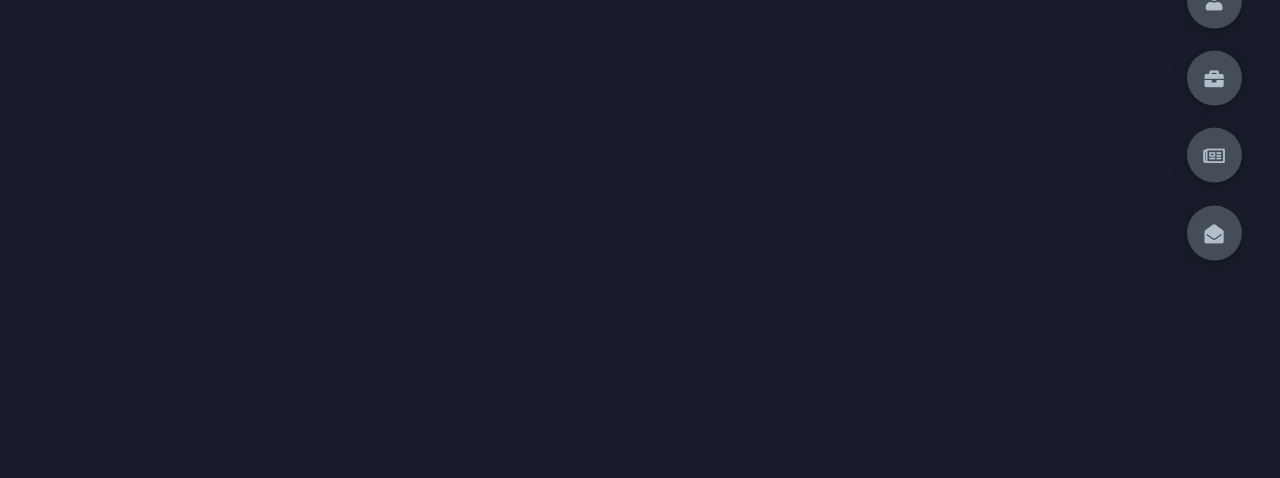
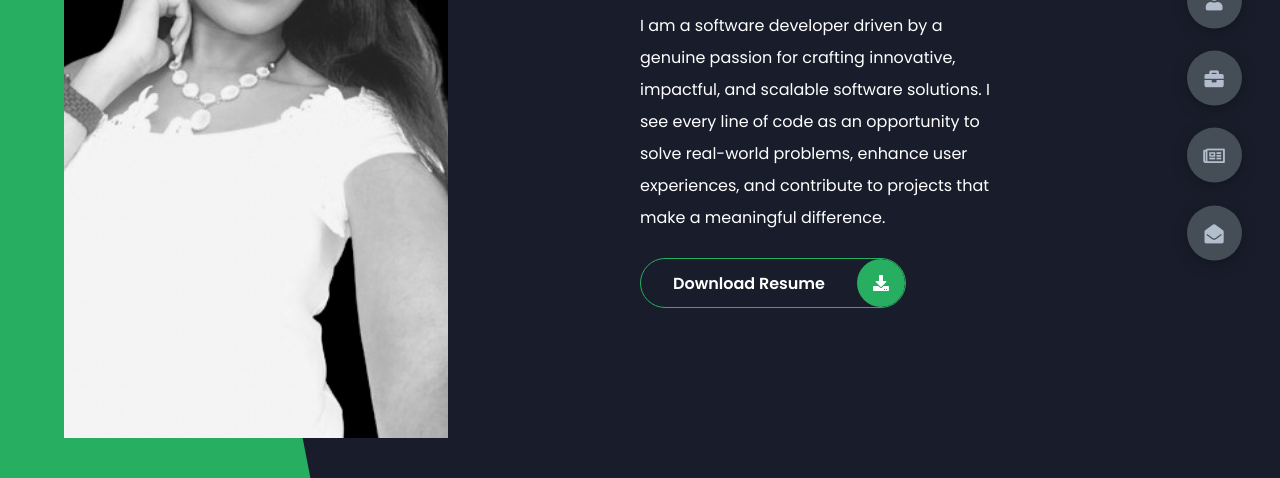
Before and after one commit to le00000000/Portfolio, a plain HTML site: page index.html in a window 1280 px wide. Shown: the part 322-800 px from the top of the page. Drawn offline with nearby package versions, Linux system fonts and the light colour scheme; files that its build step writes are made by us from their sources.

Commit message:
populated the home section

```diff
--- a/index.html
+++ b/index.html
@@ -12,7 +12,34 @@
 </head>
 <body class="main-content">
     <header class="section sec1 header active" id="home">
-
+        <div class="header-content">
+            <div class="left-header">
+                <div class="h-shape"></div>
+                <div class="image">
+                    <img src="img/hero.png" alt="">
+                </div>
+            </div>
+            <div class="right-header">
+                <h1 class="name">
+                    Hi, I'm <span>Annette Wangechi.</span>
+                    A Software Developer.
+                </h1>
+                <p>
+                    I am a software developer driven by a genuine
+                    passion for crafting innovative, impactful, and
+                    scalable software solutions. I see every line of
+                    code as an opportunity to solve real-world problems,
+                    enhance user experiences, and contribute to projects
+                    that make a meaningful difference.
+                </p>
+                <div class="btn-con">
+                    <a href="" class="main-btn">
+                        <span class="btn-text">Download Resume</span>
+                        <span class="btn-icon"><i class="fas fa-download"></i></span>
+                    </a>
+                </div>
+            </div>
+        </div>
     </header>
     <main>
         <section class="section sec2 about" id="about"></section>
--- a/styles/styles.scss
+++ b/styles/styles.scss
@@ -24,7 +24,7 @@
 body{
     background-color: var(--color-primary);
     font-family: 'Poppins', sans-serif;
-    font-size: 1.1rem;
+    font-size: 1.0rem;
     color: var(--color-white);
     transition: all .4s ease-in-out;
 }
@@ -64,25 +64,21 @@ section{
 .sec2{
     display: none;
     transform: translateY(0) scale(1);
-    background: slateblue;
 }
 
 .sec3{
     display: none;
     transform: translateY(0) scale(1);
-    background: sienna;
 }
 
 .sec4{
     display: none;
     transform: translateY(0) scale(1);
-    background: turquoise;
 }
 
 .sec5{
     display: none;
     transform: translateY(0) scale(1);
-    background: chartreuse;
 }
 
 .active{
@@ -135,3 +131,110 @@ section{
         }
     }
 }
+
+
+/*Header-content*/
+.header-content{
+    display: grid;
+    grid-template-columns: repeat(2, 1fr);
+    height: 100%;
+    .left-header{
+        display: flex;
+        align-items: center;
+        position: relative;
+        .h-shape{
+            transition: all .4s ease-in-out;
+            width: 97%;
+            height: 100%;
+            background-color: var(--color-secondary);
+            position: absolute;
+            left: 0;
+            top: 0;
+            z-index: -1;
+            clip-path: polygon(0 0, 25% 0, 50% 100%, 0% 100%);
+        }
+        .image{
+            border-radius: var(--br-sm-2);
+            height: 90%;
+            width: 60%;
+            margin-left: 4rem;
+            background-color: var(--color-black);
+            transition: all .4s ease-in-out;
+            img{
+                width: 100%;
+                height: 100%;
+                object-fit: cover;
+                transition: all .4s ease-in-out;
+                filter: grayscale(100%);
+                &:hover{
+                    filter: grayscale(0);
+                }
+            }
+        }
+    }
+    .right-header{
+        display: flex;
+        flex-direction: column;
+        justify-content: center;
+        padding-right: 18rem;
+        .name{
+            font-size: 1.9rem;
+            span{
+                color: var(--color-secondary);
+            }
+        }
+        p{
+            margin: 1.5rem 0;
+            line-height: 2rem;
+        }
+    }
+  }
+
+
+  /*Independent component*/
+  .btn-con{
+    display: flex;
+    align-self: flex-start;
+  }
+  .main-btn{
+    border-radius: 30px;
+    color: inherit;
+    font-weight: 600;
+    position: relative;
+    border: 1px solid var(--color-secondary);
+    display: flex;
+    align-self: flex-start;
+    display: flex;
+    align-items: center;
+    overflow: hidden;
+    .btn-text{
+        padding: 0 2rem;
+    }
+    .btn-icon{
+        background-color: var(--color-secondary);
+        display: flex;
+        align-items: center;
+        justify-content: center;
+        border-radius: 50%;
+        padding: 1rem;
+    }
+    &::before{
+        content: '';
+        position: absolute;
+        top: 0;
+        right: 0;
+        transform: translateX(100%);
+        transition: all .4s ease-in-out;
+        z-index: -1;
+    }
+    &:hover{
+        transition: all .4s ease-in-out;
+        &::before{
+            width: 100%;
+            height: 100%;
+            background-color: var(--color-secondary);
+            transform: translateX(0);
+            transition: all .4s ease-in-out;
+        }
+    }
+  }
```
Also changed, not shown: img/hero.png (added), 1 other file.
